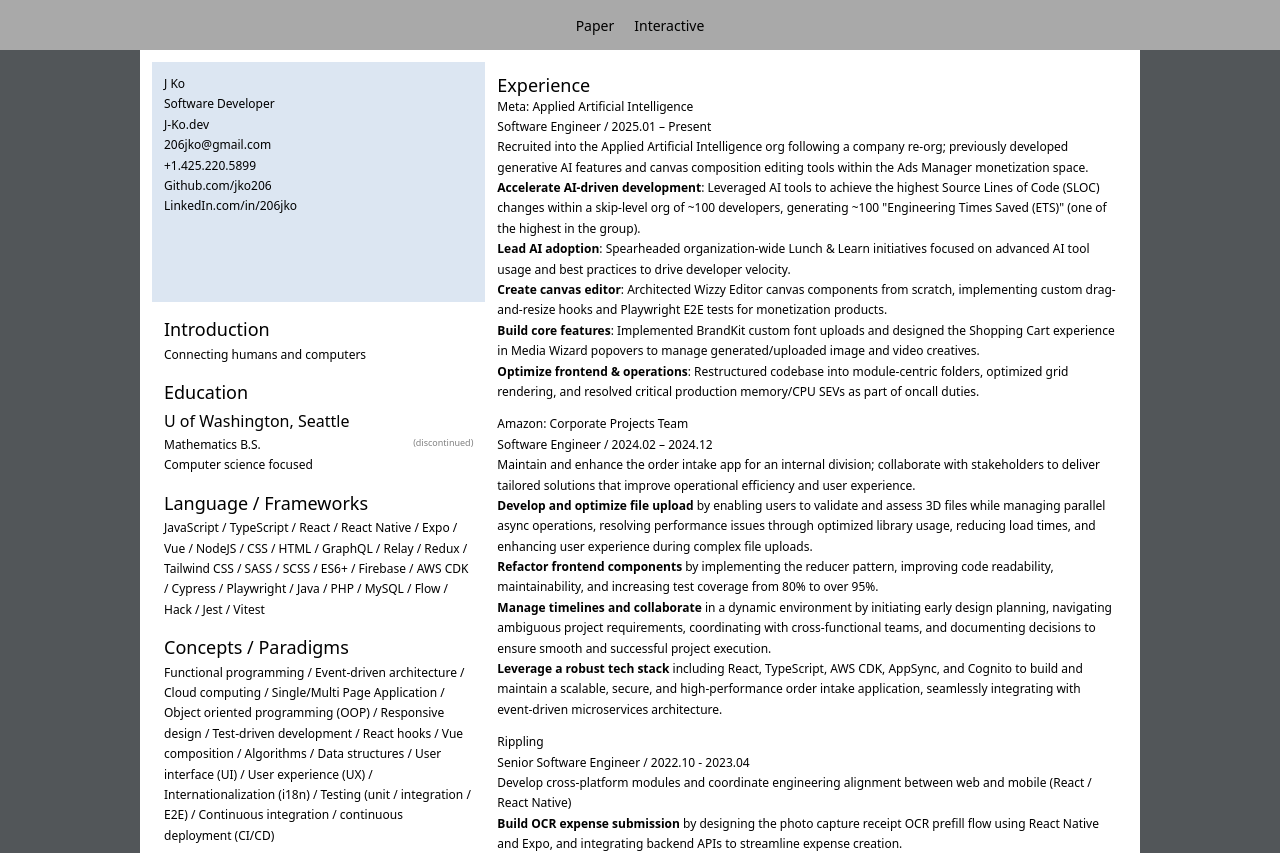
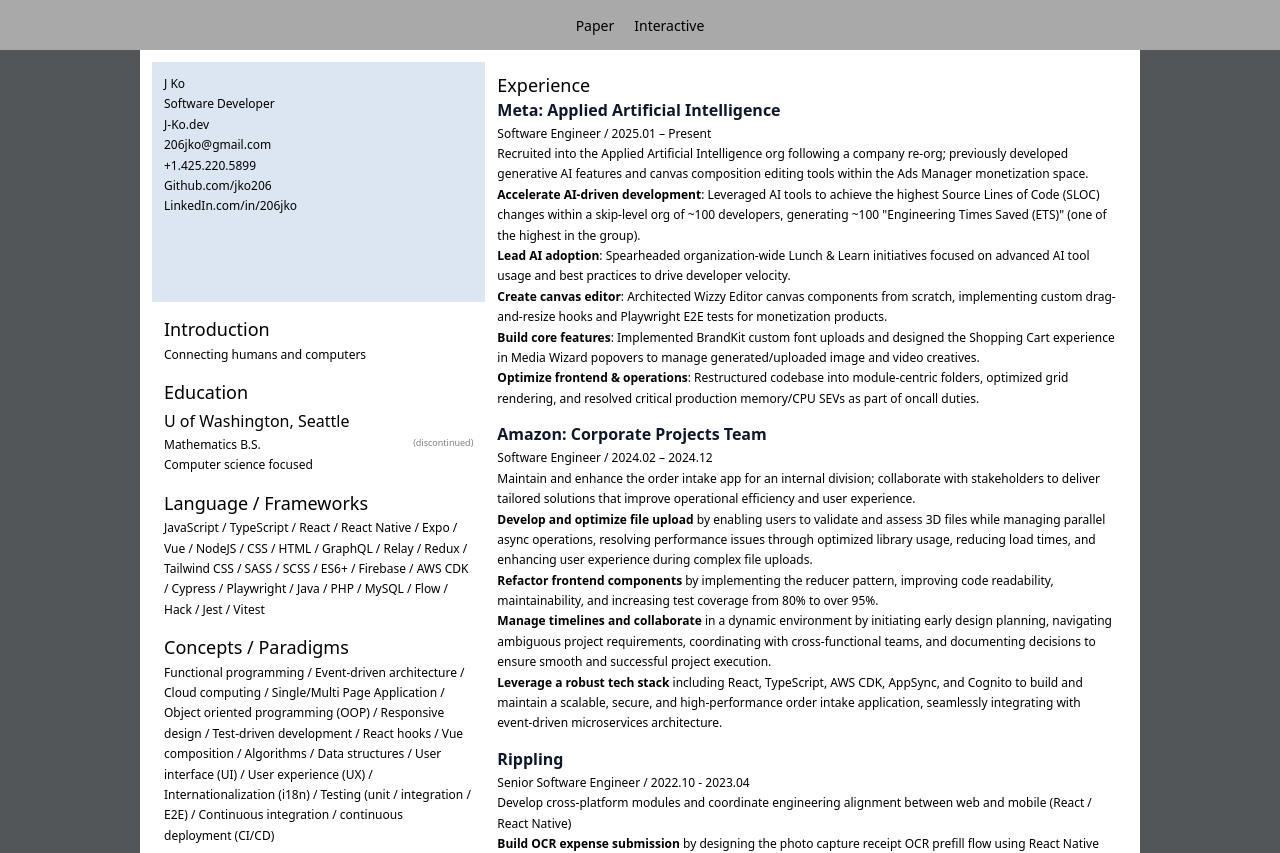
Before and after one commit to jko206/jko-dev, a Vue app: page / in a window 1280 px wide. Shown: the top 853 px of the page. Built offline with nearby package versions, Linux system fonts and the light colour scheme.

Commit message:
style(resume-item): make company and team headers bold and darker to stand out

```diff
--- a/src/components/ResumeItem.vue
+++ b/src/components/ResumeItem.vue
@@ -66,3 +66,10 @@
   }
 }
 </script>
+
+<style lang="sass" scoped>
+h3
+  font-size: 16px
+  font-weight: 800
+  color: #0f172a
+</style>
```
